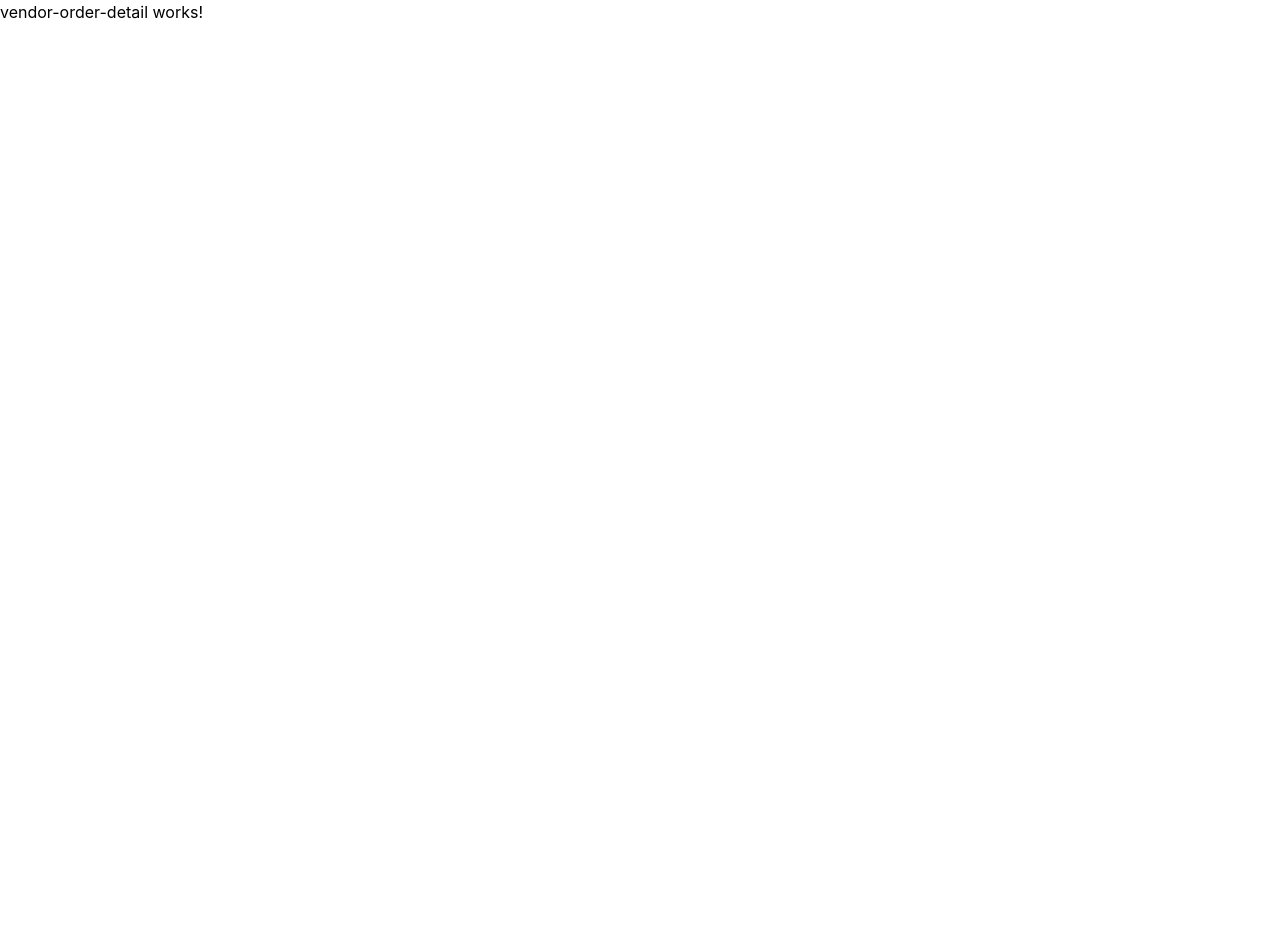
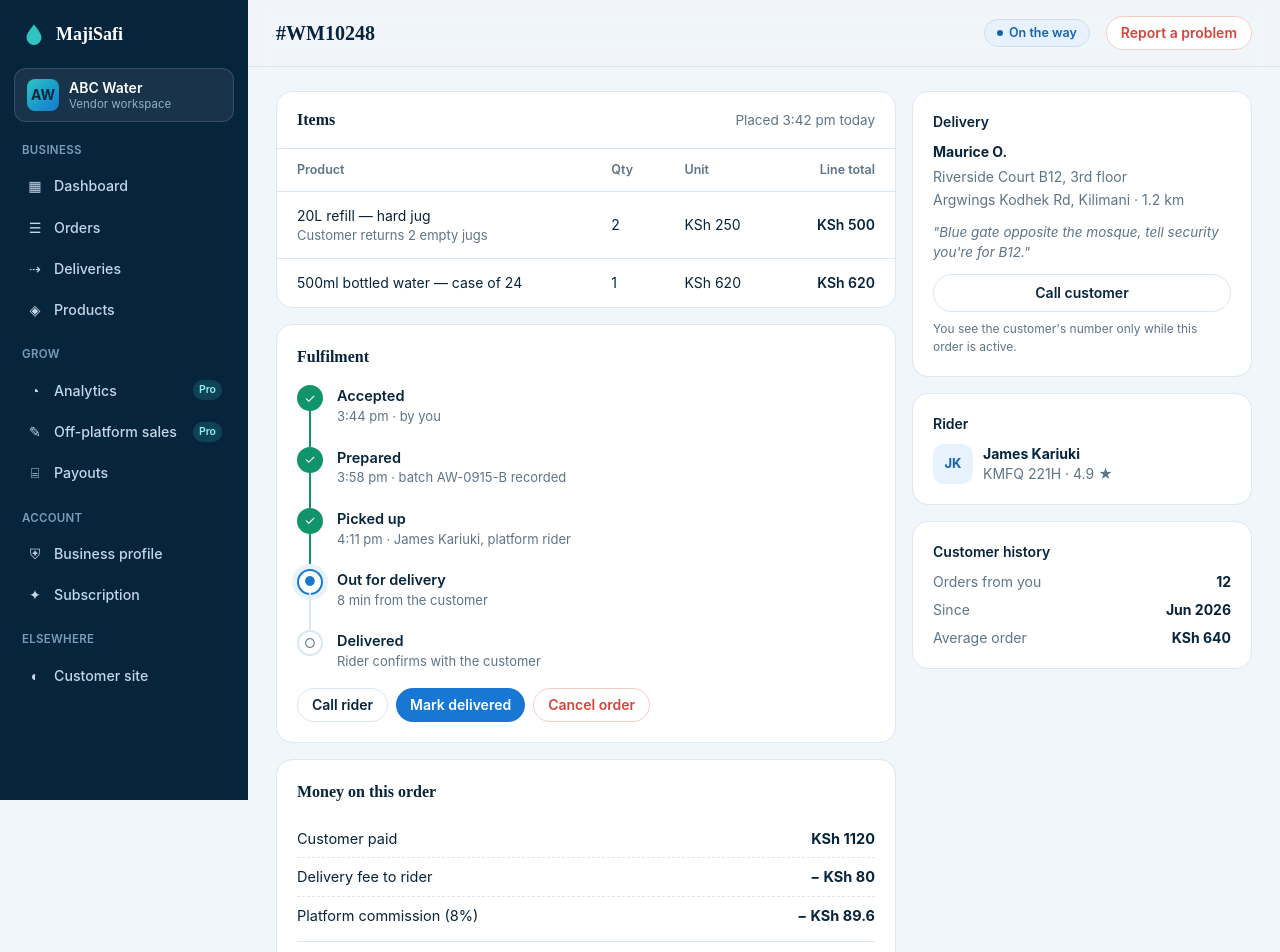
Before and after one commit to MauriceOmbewa/MajiPoa, an Angular app: page /vendor-order-detail in a window 1280 px wide. Shown: the top 952 px of the page. Before the commit the page ends 800 px from the top, so only its background shows below. Built offline with nearby package versions, Linux system fonts and the light colour scheme.

Commit message:
implement order detail page

```diff
--- a/src/app/pages/vendor/vendor-order-detail/vendor-order-detail.html
+++ b/src/app/pages/vendor/vendor-order-detail/vendor-order-detail.html
@@ -1 +1,132 @@
-<p>vendor-order-detail works!</p>
+<div class="min-h-screen flex bg-[#F1F6FA] text-[#07243D] font-sans">
+  <app-vendor-sidebar />
+
+  <main class="flex-1 min-w-0">
+    <div class="sticky top-0 z-30 bg-[#F1F6FA]/90 backdrop-blur-md border-b border-[#DBE7F1] px-7 py-4 flex items-center gap-4">
+      <h1 class="font-['Bricolage_Grotesque'] text-xl font-bold">{{ orderId() }}</h1>
+      <span class="ml-auto inline-flex items-center gap-1.5 px-3 py-1 rounded-full text-[12.5px] font-semibold border"
+            [class]="status() === 'Delivered'
+              ? 'bg-[#E3F5EE] text-[#12946A] border-[#c5e8da]'
+              : 'bg-[#E8F2FC] text-[#1464B4] border-[#c9e0f7]'">
+        <span class="w-1.5 h-1.5 rounded-full bg-current"></span>{{ status() }}
+      </span>
+      <button class="px-3.5 py-1.5 rounded-full border border-[#f3cecb] bg-white text-[#D6453C] text-sm font-semibold hover:bg-[#FCECEB]">
+        Report a problem
+      </button>
+    </div>
+
+    <div class="px-7 py-6 grid grid-cols-[1fr_340px] gap-4 items-start">
+      <div class="flex flex-col gap-4">
+
+        <!-- Items -->
+        <div class="bg-white border border-[#DBE7F1] rounded-2xl">
+          <div class="px-5 py-4 border-b border-[#DBE7F1] flex items-center justify-between">
+            <h3 class="font-['Bricolage_Grotesque'] font-semibold">Items</h3>
+            <span class="text-[13.5px] text-[#5E7489]">Placed 3:42 pm today</span>
+          </div>
+          <table class="w-full text-sm">
+            <thead>
+              <tr class="text-left text-[12.5px] text-[#5E7489]">
+                <th class="px-5 py-3 font-semibold border-b border-[#DBE7F1]">Product</th>
+                <th class="px-5 py-3 font-semibold border-b border-[#DBE7F1]">Qty</th>
+                <th class="px-5 py-3 font-semibold border-b border-[#DBE7F1]">Unit</th>
+                <th class="px-5 py-3 font-semibold border-b border-[#DBE7F1] text-right">Line total</th>
+              </tr>
+            </thead>
+            <tbody>
+              @for (l of lines(); track l.product) {
+                <tr class="border-b border-[#DBE7F1] last:border-0">
+                  <td class="px-5 py-3.5">
+                    {{ l.product }}
+                    @if (l.note) { <div class="text-[13px] text-[#5E7489]">{{ l.note }}</div> }
+                  </td>
+                  <td class="px-5 py-3.5">{{ l.qty }}</td>
+                  <td class="px-5 py-3.5">KSh {{ l.unit }}</td>
+                  <td class="px-5 py-3.5 text-right font-semibold">KSh {{ lineTotal(l) }}</td>
+                </tr>
+              }
+            </tbody>
+          </table>
+        </div>
+
+        <!-- Fulfilment rail -->
+        <div class="bg-white border border-[#DBE7F1] rounded-2xl p-5">
+          <h3 class="font-['Bricolage_Grotesque'] font-semibold mb-4">Fulfilment</h3>
+          <ul class="list-none p-0 m-0">
+            @for (step of rail(); track step.label; let last = $last) {
+              <li class="grid grid-cols-[26px_1fr] gap-3.5 relative" [class.pb-5]="!last">
+                @if (!last) {
+                  <span class="absolute left-3 top-6 bottom-0 w-0.5"
+                        [class]="step.state === 'done' ? 'bg-[#12946A]' : 'bg-[#DBE7F1]'"></span>
+                }
+                <span [class]="'w-6.5 h-6.5 rounded-full border-2 flex items-center justify-center text-[13px] ' + pipClasses(step.state)">
+                  @if (step.state === 'done') { ✓ } @else if (step.state === 'now') { ● } @else { ○ }
+                </span>
+                <div>
+                  <div class="font-semibold text-[14.5px]">{{ step.label }}</div>
+                  <div class="text-[13px] text-[#5E7489]">{{ step.detail }}</div>
+                </div>
+              </li>
+            }
+          </ul>
+          <div class="flex gap-2 flex-wrap mt-4">
+            <button class="px-3.5 py-1.5 rounded-full border border-[#DBE7F1] bg-white text-sm font-semibold hover:bg-[#F1F6FA]">Call rider</button>
+            @if (status() !== 'Delivered') {
+              <button (click)="markDelivered()" class="px-3.5 py-1.5 rounded-full bg-[#1877D2] text-white text-sm font-semibold hover:bg-[#1464B4]">Mark delivered</button>
+            }
+            <button class="px-3.5 py-1.5 rounded-full border border-[#f3cecb] bg-white text-[#D6453C] text-sm font-semibold hover:bg-[#FCECEB]">Cancel order</button>
+          </div>
+        </div>
+
+        <!-- Money -->
+        <div class="bg-white border border-[#DBE7F1] rounded-2xl p-5">
+          <h3 class="font-['Bricolage_Grotesque'] font-semibold mb-4">Money on this order</h3>
+          <div class="flex justify-between py-2 text-[14.5px] border-b border-dashed border-[#DBE7F1]">
+            <span>Customer paid</span><b>KSh {{ orderTotal() }}</b>
+          </div>
+          <div class="flex justify-between py-2 text-[14.5px] border-b border-dashed border-[#DBE7F1]">
+            <span>Delivery fee to rider</span><b>− KSh {{ deliveryFee() }}</b>
+          </div>
+          <div class="flex justify-between py-2 text-[14.5px]">
+            <span>Platform commission ({{ commissionRate() * 100 }}%)</span><b>− KSh {{ commission() }}</b>
+          </div>
+          <div class="flex justify-between pt-3.5 mt-1.5 border-t border-[#DBE7F1] font-['Bricolage_Grotesque'] text-xl font-bold">
+            <span>Your entitlement</span><span>KSh {{ entitlement() }}</span>
+          </div>
+          <p class="text-[12.5px] text-[#5E7489] mt-3">
+            Settles Friday with the rest of this week's orders.
+            <a routerLink="/vendor-payouts" class="text-[#1877D2] hover:underline">See payouts</a>
+          </p>
+        </div>
+      </div>
+
+      <aside class="flex flex-col gap-4">
+        <div class="bg-white border border-[#DBE7F1] rounded-2xl p-5">
+          <h4 class="font-semibold text-sm mb-2.5">Delivery</h4>
+          <p class="text-sm mb-1"><b>Maurice O.</b></p>
+          <p class="text-sm text-[#5E7489] leading-relaxed">
+            Riverside Court B12, 3rd floor<br>Argwings Kodhek Rd, Kilimani · 1.2 km
+          </p>
+          <p class="text-[13.5px] text-[#5E7489] mt-2.5 italic">"Blue gate opposite the mosque, tell security you're for B12."</p>
+          <button class="w-full mt-3 px-3.5 py-2 rounded-full border border-[#DBE7F1] bg-white text-sm font-semibold hover:bg-[#F1F6FA]">Call customer</button>
+          <p class="text-[12px] text-[#5E7489] mt-2">You see the customer's number only while this order is active.</p>
+        </div>
+
+        <div class="bg-white border border-[#DBE7F1] rounded-2xl p-5">
+          <h4 class="font-semibold text-sm mb-2.5">Rider</h4>
+          <div class="flex items-center gap-2.5">
+            <span class="w-10 h-10 rounded-xl bg-[#E8F2FC] flex items-center justify-center text-[13px] font-bold text-[#1464B4]">JK</span>
+            <span class="text-sm"><b>James Kariuki</b><br><span class="text-[#5E7489]">KMFQ 221H · 4.9 ★</span></span>
+          </div>
+        </div>
+
+        <div class="bg-white border border-[#DBE7F1] rounded-2xl p-5">
+          <h4 class="font-semibold text-sm mb-2.5">Customer history</h4>
+          <div class="flex justify-between text-sm mb-2"><span class="text-[#5E7489]">Orders from you</span><b>12</b></div>
+          <div class="flex justify-between text-sm mb-2"><span class="text-[#5E7489]">Since</span><b>Jun 2026</b></div>
+          <div class="flex justify-between text-sm"><span class="text-[#5E7489]">Average order</span><b>KSh 640</b></div>
+        </div>
+      </aside>
+    </div>
+  </main>
+</div>
--- a/src/app/pages/vendor/vendor-order-detail/vendor-order-detail.ts
+++ b/src/app/pages/vendor/vendor-order-detail/vendor-order-detail.ts
@@ -1,11 +1,66 @@
-import { Component } from '@angular/core';
+import { Component, signal, computed } from '@angular/core';
+import { CommonModule } from '@angular/common';
+import { RouterLink } from '@angular/router';
+import { VendorSidebar } from '../../../shared/layout/vendor-sidebar/vendor-sidebar';
+
+export interface RailStep {
+  label: string;
+  detail: string;
+  state: 'done' | 'now' | 'upcoming';
+}
+
+export interface OrderLine {
+  product: string;
+  note?: string;
+  qty: number;
+  unit: number;
+}
 
 @Component({
   selector: 'app-vendor-order-detail',
-  imports: [],
+  standalone: true,
+  imports: [CommonModule, RouterLink, VendorSidebar],
   templateUrl: './vendor-order-detail.html',
-  styleUrl: './vendor-order-detail.scss',
 })
 export class VendorOrderDetail {
+  orderId = signal('#WM10248');
+  status = signal<'On the way' | 'Delivered'>('On the way');
 
+  lines = signal<OrderLine[]>([
+    { product: '20L refill — hard jug', note: 'Customer returns 2 empty jugs', qty: 2, unit: 250 },
+    { product: '500ml bottled water — case of 24', qty: 1, unit: 620 },
+  ]);
+
+  lineTotal(l: OrderLine): number {
+    return l.qty * l.unit;
+  }
+
+  orderTotal = computed(() => this.lines().reduce((sum, l) => sum + this.lineTotal(l), 0));
+
+  deliveryFee = signal(80);
+  commissionRate = signal(0.08);
+  commission = computed(() => Math.round(this.orderTotal() * this.commissionRate() * 100) / 100);
+  entitlement = computed(() => this.orderTotal() - this.deliveryFee() - this.commission());
+
+  rail = signal<RailStep[]>([
+    { label: 'Accepted', detail: '3:44 pm · by you', state: 'done' },
+    { label: 'Prepared', detail: '3:58 pm · batch AW-0915-B recorded', state: 'done' },
+    { label: 'Picked up', detail: '4:11 pm · James Kariuki, platform rider', state: 'done' },
+    { label: 'Out for delivery', detail: '8 min from the customer', state: 'now' },
+    { label: 'Delivered', detail: 'Rider confirms with the customer', state: 'upcoming' },
+  ]);
+
+  markDelivered(): void {
+    this.rail.update(steps =>
+      steps.map((s, i) => i === steps.length - 1 ? { ...s, state: 'done', detail: 'Just now' }
+                         : i === steps.length - 2 ? { ...s, state: 'done' } : s)
+    );
+    this.status.set('Delivered');
+  }
+
+  pipClasses(state: RailStep['state']): string {
+    if (state === 'done') return 'bg-[#12946A] border-[#12946A] text-white';
+    if (state === 'now') return 'border-[#1877D2] text-[#1877D2] shadow-[0_0_0_5px_#E8F2FC]';
+    return 'border-[#DBE7F1] text-[#5E7489] bg-white';
+  }
 }
```
